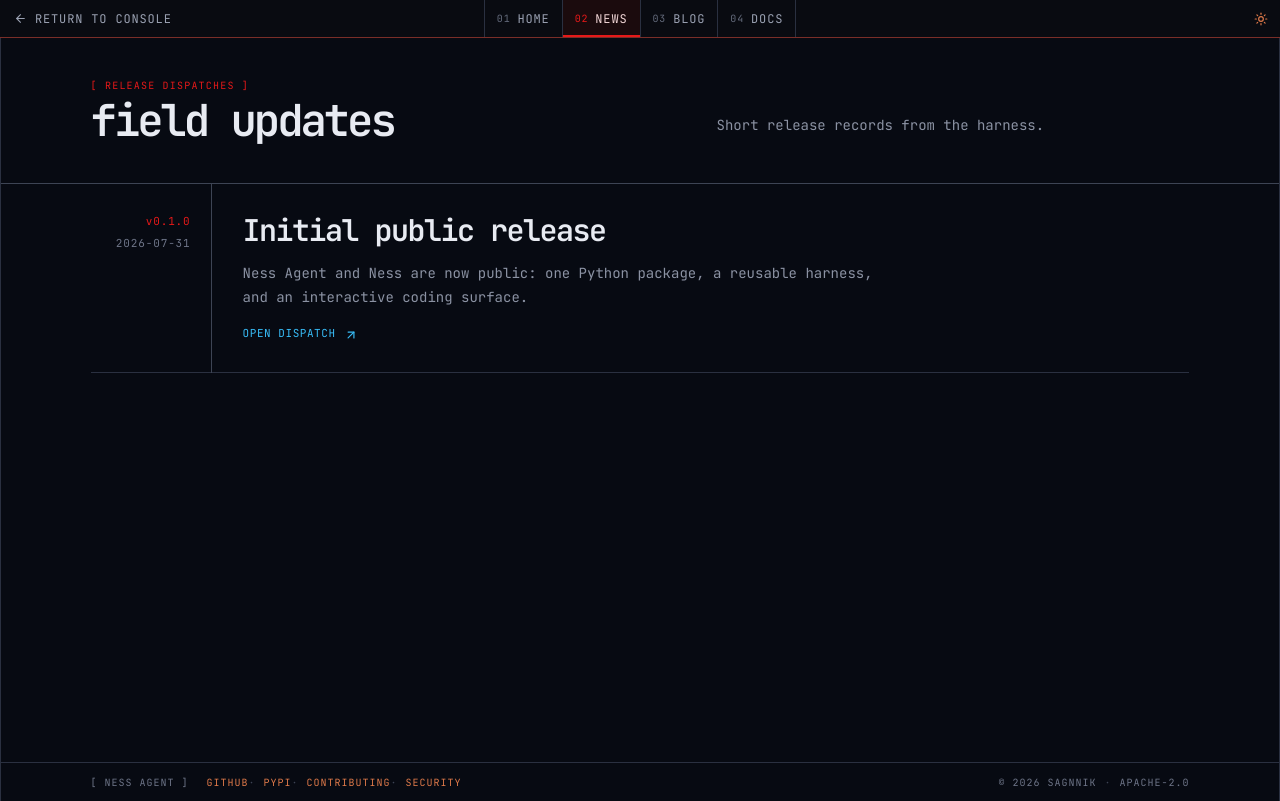
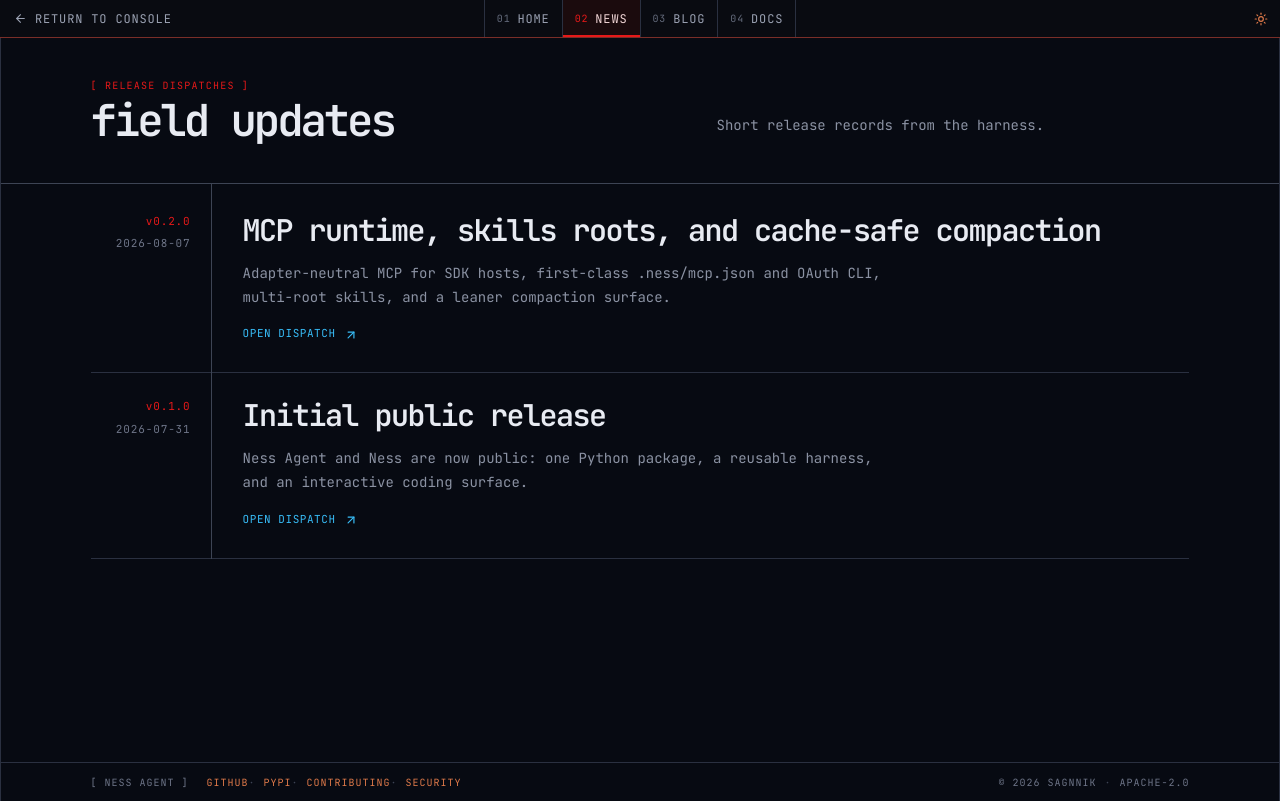
Before and after one commit to Sagnnik/liteharness, a React (Vite) app in the folder website/: page /news in a window 1280 px wide. Built offline with nearby package versions, Linux system fonts and the light colour scheme.

Commit message:
update: website docs and news

```diff
--- a/website/src/pages/NewsPage.tsx
+++ b/website/src/pages/NewsPage.tsx
@@ -1,20 +1,70 @@
 import { ArrowLeft, ArrowUpRight, CornerDownRight } from 'lucide-react'
+import type { ReactNode } from 'react'
 import { Link, useParams } from 'react-router'
 import { SiteShell } from './shared/SiteShell'
 
 const CHANGELOG = 'https://github.com/Sagnnik/ness-agent/blob/main/CHANGELOG.md'
 const BLOG_SLUG = 'harness-engineering-a-ness-agent-intro'
 
-const RELEASE = {
+type Highlight = readonly [string, string]
+
+type Release = {
+  slug: string
+  title: string
+  date: string
+  version: string
+  summary: string
+  sectionLabel: string
+  intro: string
+  highlights: readonly Highlight[]
+  fieldNote?: ReactNode
+}
+
+const RELEASES: readonly Release[] = [
+  {
+    slug: 'mcp-runtime-and-skills',
+    title: 'MCP runtime, skills roots, and cache-safe compaction',
+    date: '2026-08-07',
+    version: 'v0.2.0',
+    summary:
+      'Adapter-neutral MCP for SDK hosts, first-class .ness/mcp.json and OAuth CLI, multi-root skills, and a leaner compaction surface.',
+    sectionLabel: '00.2 // ADDED',
+    intro:
+      '0.2.0 splits MCP policy from connection runtime, opens explicit skill roots to host apps, and tightens compaction around the bound model. A few public APIs break on purpose — pin and read the changelog before upgrading.',
+    highlights: [
+      [
+        'MCPRuntime',
+        'Public, adapter-neutral MCPRuntime and MCPServerSpec so apps can connect without Ness project files or UI policy.',
+      ],
+      [
+        'Ness MCP CLI',
+        'Native .ness/mcp.json, stdio and Streamable HTTP, plus ness mcp status / login / logout / import for Cursor and Claude shapes.',
+      ],
+      [
+        'Multi-root skills',
+        'AgentSpec.skills_dirs plus merge_skill_dirs() / default_skill_search_dirs(); Ness loads .ness/skills and well-known agent roots.',
+      ],
+      [
+        'Cache-safe summarize',
+        'ness_agent.summarize() and durable summary checkpoints; compaction uses the main bound model and keeps the active turn verbatim.',
+      ],
+      [
+        'Breaking cleanup',
+        'RunResult.usage → usage_total; MCPManager removed in favor of MCPRuntime; automatic .env → global JSON migration dropped.',
+      ],
+    ],
+  },
+  {
     slug: 'initial-public-release',
     title: 'Initial public release',
     date: '2026-07-31',
     version: 'v0.1.0',
     summary:
       'Ness Agent and Ness are now public: one Python package, a reusable harness, and an interactive coding surface.',
-}
-
-const HIGHLIGHTS = [
+    sectionLabel: '00.1 // ADDED',
+    intro:
+      'The initial release establishes Ness Agent as an experimental, hackable harness. APIs may change before 1.0; the seams are meant to be inspected.',
+    highlights: [
       ['SDK + CLI', 'LangGraph agent loop and an interactive coding adapter in the same package.'],
       ['Tools + policy', 'Built-in tools, permissions, memory, skills, hooks, and MCP support.'],
       [
@@ -27,17 +77,28 @@ const HIGHLIGHTS = [
       ],
       [
         'Project-local',
-    'A versionable .ness/ surface for behavior, plus editable global instructions/ templates.',
+        'A versionable .ness/ surface for behavior, plus editable global instructions/templates.',
       ],
-] as const
+    ],
+    fieldNote: (
+      <>
+        For the longer framing, read{' '}
+        <Link to={`/blog/${BLOG_SLUG}`} className="site-inline-link">
+          Harness Engineering: A Ness Agent Intro
+        </Link>
+        .
+      </>
+    ),
+  },
+]
 
-function ReleaseDetail() {
+function ReleaseDetail({ release }: { release: Release }) {
   return (
     <>
       <header className="dispatch-header">
-        <p className="site-kicker">[ RELEASE DISPATCH // {RELEASE.version} ]</p>
-        <h1>{RELEASE.title}</h1>
-        <p>{RELEASE.summary}</p>
+        <p className="site-kicker">[ RELEASE DISPATCH // {release.version} ]</p>
+        <h1>{release.title}</h1>
+        <p>{release.summary}</p>
         <p className="dispatch-header__changelog">
           <a href={CHANGELOG} target="_blank" rel="noopener noreferrer">
             changelog
@@ -46,7 +107,7 @@ function ReleaseDetail() {
         <dl className="dispatch-meta">
           <div>
             <dt>DATE</dt>
-            <dd>{RELEASE.date}</dd>
+            <dd>{release.date}</dd>
           </div>
           <div>
             <dt>STATUS</dt>
@@ -60,15 +121,14 @@ function ReleaseDetail() {
       </header>
 
       <section className="dispatch-body" aria-labelledby="release-highlights">
-        <div className="dispatch-body__rail">00.1 // ADDED</div>
+        <div className="dispatch-body__rail">{release.sectionLabel}</div>
         <div>
-          <h2 id="release-highlights">first transmission</h2>
-          <p>
-            The initial release establishes Ness Agent as an experimental, hackable
-            harness. APIs may change before 1.0; the seams are meant to be inspected.
-          </p>
+          <h2 id="release-highlights">
+            {release.version === 'v0.1.0' ? 'first transmission' : 'field notes'}
+          </h2>
+          <p>{release.intro}</p>
           <ol className="dispatch-list">
-            {HIGHLIGHTS.map(([title, description], index) => (
+            {release.highlights.map(([title, description], index) => (
               <li key={title}>
                 <span>{String(index + 1).padStart(2, '0')}</span>
                 <strong>{title}</strong>
@@ -76,13 +136,9 @@ function ReleaseDetail() {
               </li>
             ))}
           </ol>
-          <p className="dispatch-field-note">
-            For the longer framing, read{' '}
-            <Link to={`/blog/${BLOG_SLUG}`} className="site-inline-link">
-              Harness Engineering: A Ness Agent Intro
-            </Link>
-            .
-          </p>
+          {release.fieldNote ? (
+            <p className="dispatch-field-note">{release.fieldNote}</p>
+          ) : null}
         </div>
       </section>
 
@@ -104,7 +160,9 @@ function NewsMissing({ slug }: { slug: string }) {
     <section className="site-empty">
       <p className="site-kicker">[ NO DISPATCH ]</p>
       <h1>release not found</h1>
-      <p>No news item matches <code>{slug}</code>.</p>
+      <p>
+        No news item matches <code>{slug}</code>.
+      </p>
       <Link to="/news" className="site-inline-link">
         <ArrowLeft size={14} /> return to dispatches
       </Link>
@@ -114,11 +172,12 @@ function NewsMissing({ slug }: { slug: string }) {
 
 export function NewsPage() {
   const { slug } = useParams()
+  const release = slug ? RELEASES.find((item) => item.slug === slug) : undefined
 
   return (
     <SiteShell className="site-shell--news">
       {slug ? (
-        slug === RELEASE.slug ? <ReleaseDetail /> : <NewsMissing slug={slug} />
+        release ? <ReleaseDetail release={release} /> : <NewsMissing slug={slug} />
       ) : (
         <>
           <header className="news-hero">
@@ -131,21 +190,23 @@ export function NewsPage() {
             </p>
           </header>
           <section className="release-index" aria-label="Release dispatches">
-            <article>
+            {RELEASES.map((item) => (
+              <article key={item.slug}>
                 <div className="release-index__meta">
-                <span>{RELEASE.version}</span>
-                <time dateTime={RELEASE.date}>{RELEASE.date}</time>
+                  <span>{item.version}</span>
+                  <time dateTime={item.date}>{item.date}</time>
                 </div>
                 <div className="release-index__body">
                   <h2>
-                  <Link to={`/news/${RELEASE.slug}`}>{RELEASE.title}</Link>
+                    <Link to={`/news/${item.slug}`}>{item.title}</Link>
                   </h2>
-                <p>{RELEASE.summary}</p>
-                <Link to={`/news/${RELEASE.slug}`} className="site-inline-link">
+                  <p>{item.summary}</p>
+                  <Link to={`/news/${item.slug}`} className="site-inline-link">
                     open dispatch <ArrowUpRight size={14} aria-hidden="true" />
                   </Link>
                 </div>
               </article>
+            ))}
           </section>
         </>
       )}
--- a/website/src/tui/TuiShell.tsx
+++ b/website/src/tui/TuiShell.tsx
@@ -559,7 +559,7 @@ export function TuiShell({ variant }: TuiShellProps) {
             <div className="tui__chrome-main">
               <div className="tui__brandline">
                 <strong>NessAgent</strong>
-                <span>v0.1.0</span>
+                <span>v0.2.0</span>
                 <span className="tui__brandline-status" title="Press Esc to open Home">
                   <kbd>Esc</kbd> Home
                 </span>
--- a/website/src/tui/steps.ts
+++ b/website/src/tui/steps.ts
@@ -94,7 +94,7 @@ export const TUI_STEPS: readonly TuiStep[] = [
     eyebrow: 'NESS // SESSION',
     kind: 'ready',
     lines: [
-      'ness-agent v0.1.0 initialized',
+      'ness-agent v0.2.0 initialized',
       'scroll, use arrow keys, or enter /help to inspect the harness',
     ],
   },
```
Also changed, not shown: website/src/pages/DocsPage.tsx (+13 -64 lines), 4 other files (tests, documents, lock files or other folders). Lines whose indentation alone changed are shown as unchanged.
